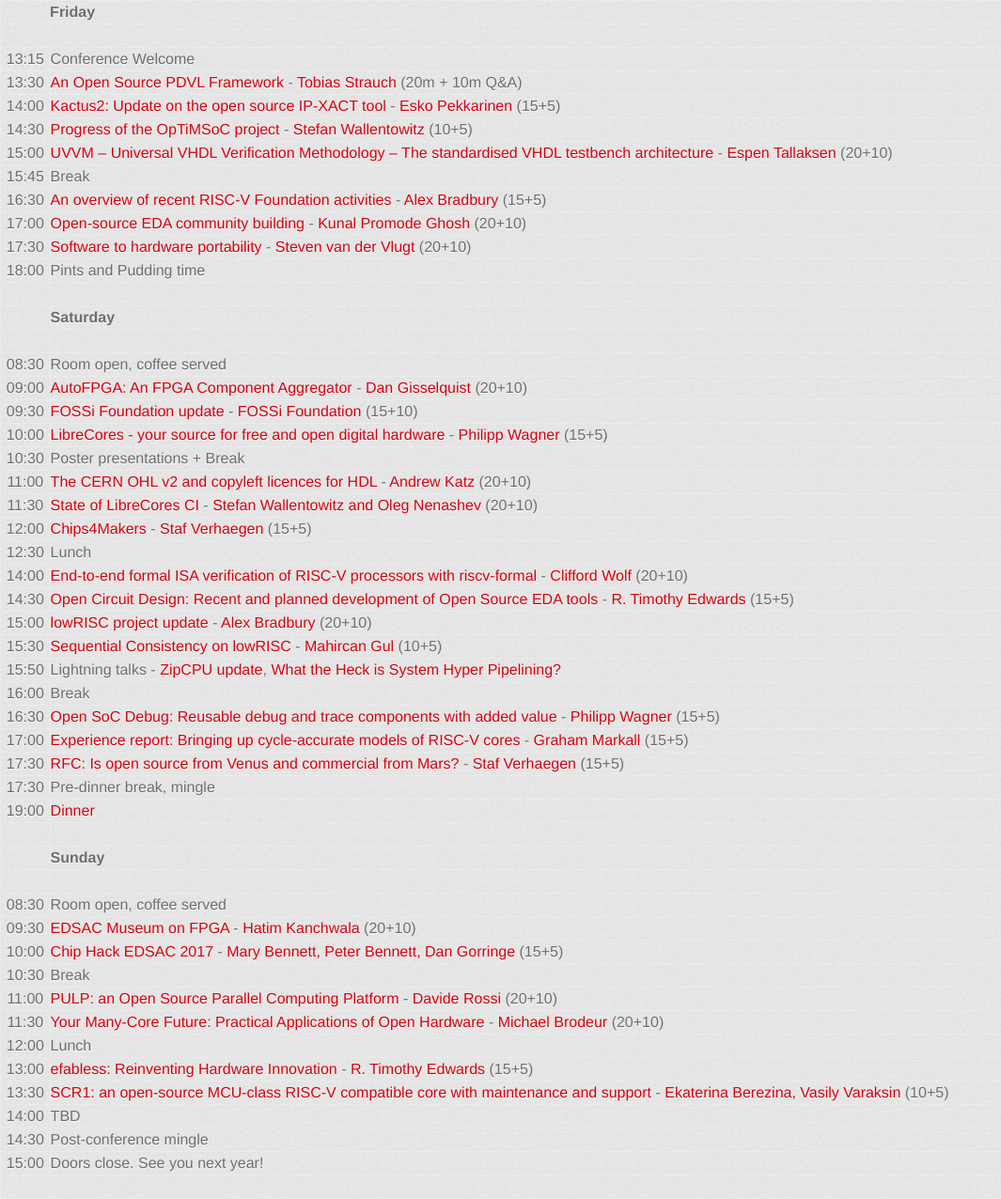
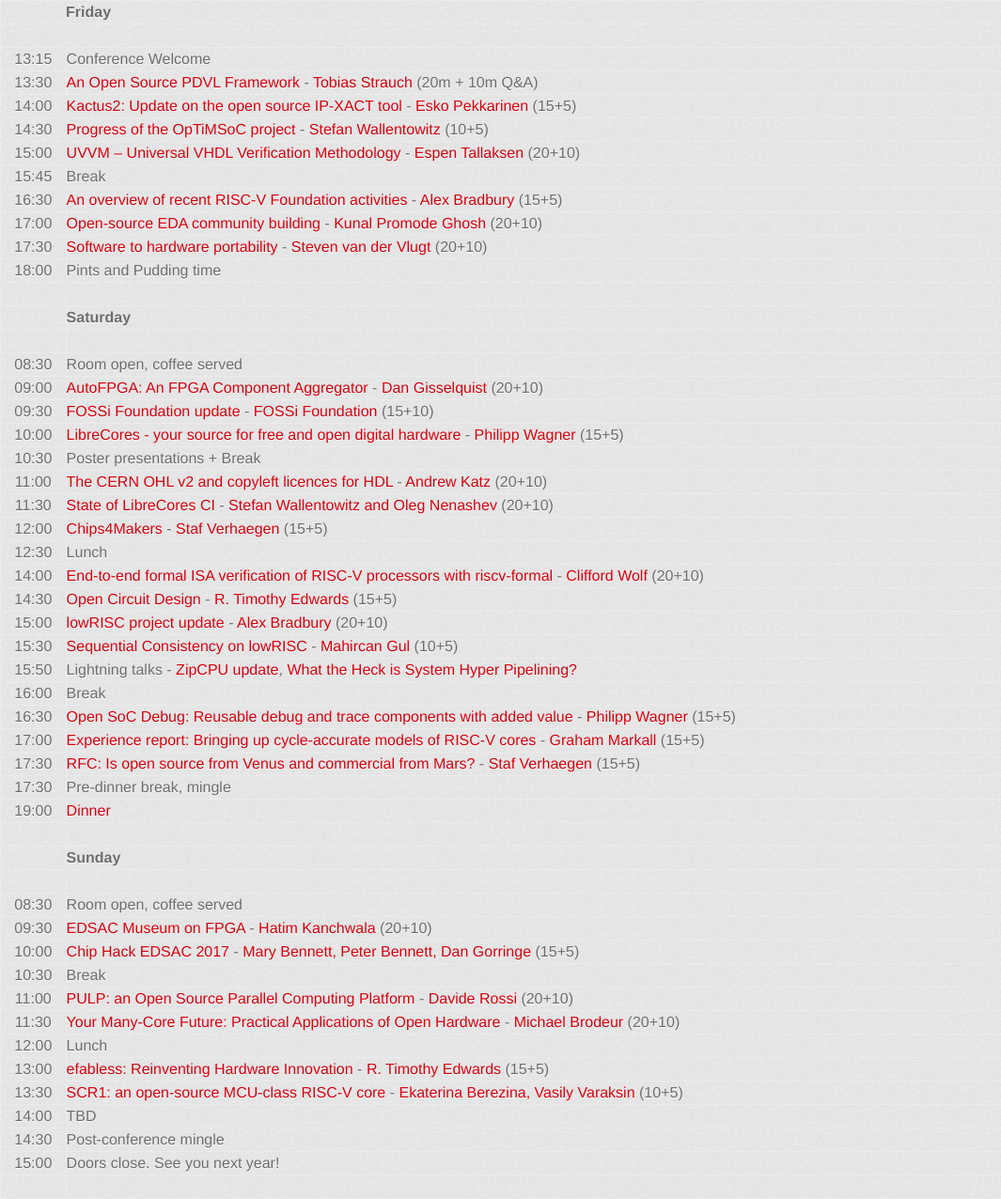
Before and after one commit to fossi-foundation/orconf, a Jekyll site: the page built from schedule.md, in a window 1280 px wide. Shown: the whole page at 94% size, without its empty margins (0-1065 px from the left). Built offline with Jekyll 4.4.1, drawn with Linux system fonts in a browser that asks for light colours; some web fonts are replaced.

Commit message:
Cut down some long titles

```diff
--- a/schedule.md
+++ b/schedule.md
@@ -10,7 +10,7 @@
 | 13:30  | [An Open Source PDVL Framework](https://orconf.org/#pdvl) - [Tobias Strauch](https://orconf.org/#pdvlpresenter) (20m + 10m Q&A)|
 | 14:00  | [Kactus2: Update on the open source IP-XACT tool](https://orconf.org/#kaktus) - [Esko Pekkarinen](https://orconf.org/#esko) (15+5)|
 | 14:30  | [Progress of the OpTiMSoC project](https://orconf.org/#optimsoc) - [Stefan Wallentowitz](https://orconf.org/#optimsocpresenter) (10+5)|
-| 15:00  | [UVVM – Universal VHDL Verification Methodology – The standardised VHDL testbench architecture](https://orconf.org/#uvvm) - [Espen Tallaksen](https://orconf.org/#espen) (20+10)|
+| 15:00  | [UVVM – Universal VHDL Verification Methodology](https://orconf.org/#uvvm) - [Espen Tallaksen](https://orconf.org/#espen) (20+10)|
 | 15:45  | Break |
 | 16:30  | [An overview of recent RISC-V Foundation activities](https://orconf.org/#riscv) - [Alex Bradbury](https://orconf.org/#asb2) (15+5)|
 | 17:00  | [Open-source EDA community building](https://orconf.org/#edacommunity) - [Kunal Promode Ghosh](https://orconf.org/#edacommunitypresenter) (20+10)|
@@ -31,7 +31,7 @@
 | 12:00  | [Chips4Makers](https://orconf.org/#chips4makers) - [Staf Verhaegen](https://orconf.org/#staf) (15+5)|
 | 12:30  | Lunch
 | 14:00  | [End-to-end formal ISA verification of RISC-V processors with riscv-formal](https://orconf.org/#riscvformal) - [Clifford Wolf](https://orconf.org/#clifford) (20+10)|
-| 14:30  | [Open Circuit Design:  Recent and planned development of Open Source EDA tools](https://orconf.org/#opencircuitdesign) - [R. Timothy Edwards](https://orconf.org/#rtimothyedwards) (15+5)|
+| 14:30  | [Open Circuit Design](https://orconf.org/#opencircuitdesign) - [R. Timothy Edwards](https://orconf.org/#rtimothyedwards) (15+5)|
 | 15:00  | [lowRISC project update](https://orconf.org/#lowrisc) - [Alex Bradbury](https://orconf.org/#asb) (20+10)|
 | 15:30  | [Sequential Consistency on lowRISC](https://orconf.org/#consistency) - [Mahircan Gul](https://orconf.org/#mahircan) (10+5)|
 | 15:50  | Lightning talks - [ZipCPU update](https://orconf.org/#zipcpu), [What the Heck is System Hyper Pipelining?](https://orconf.org/#hyperpipelining) |
@@ -54,7 +54,7 @@
 | 11:30  | [Your Many-Core Future: Practical Applications of Open Hardware](https://orconf.org/#manycorefuture) - [Michael Brodeur](https://orconf.org/#manycorefuturepresenter) (20+10)|
 | 12:00  | Lunch |
 | 13:00  | [efabless:  Reinventing Hardware Innovation](https://orconf.org/#efabless) - [R. Timothy Edwards](https://orconf.org/#rtimothyedwards) (15+5)|
-| 13:30  | [SCR1: an open-source MCU-class RISC-V compatible core with maintenance and support](https://orconf.org/#scr1) - [Ekaterina Berezina, Vasily Varaksin](https://orconf.org/#syntacore) (10+5)|
+| 13:30  | [SCR1: an open-source MCU-class RISC-V core](https://orconf.org/#scr1) - [Ekaterina Berezina, Vasily Varaksin](https://orconf.org/#syntacore) (10+5)|
 | 14:00  | TBD |
 | 14:30  | Post-conference mingle |
 | 15:00        | Doors close. See you next year! |
```
